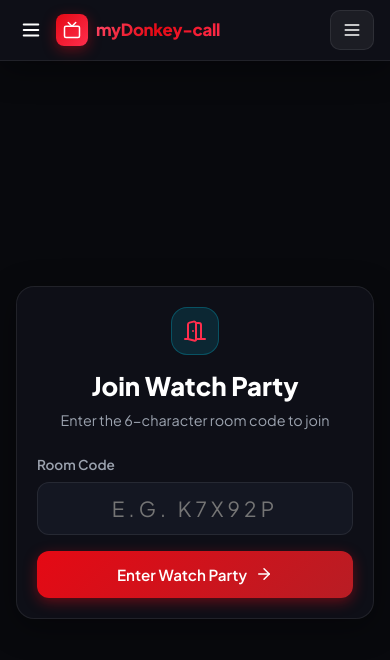
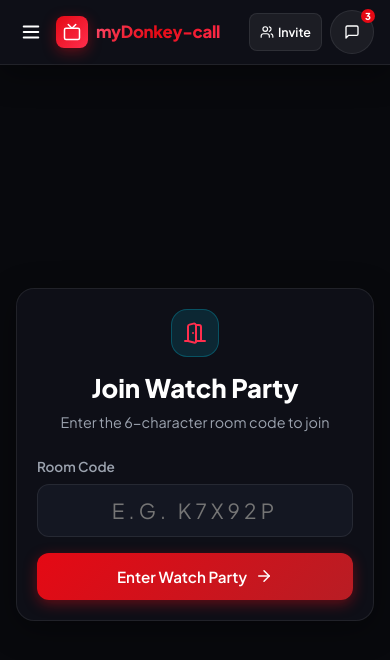
Before and after one commit to divyanshukashyap0/Mydonkey-call, a React (Vite) app in the folder frontend/: page /join in a window 390 px wide. Shown: the top 660 px of the page. Built offline with nearby package versions, Linux system fonts and the light colour scheme; no server answers.

Commit message:
fix: smartphone mobile UI precision correction with single hamburger menu and horizontal WebRTC carousel

```diff
--- a/frontend/src/components/layout/Navbar.tsx
+++ b/frontend/src/components/layout/Navbar.tsx
@@ -1,6 +1,6 @@
 import React, { useState } from 'react';
 import { useNavigate, Link } from 'react-router-dom';
-import { Tv, LogOut, User as UserIcon, Plus, DoorOpen, LogIn, Users, History, Shield, Menu, X, Settings, Lock, Unlock } from 'lucide-react';
+import { Tv, LogOut, User as UserIcon, Plus, DoorOpen, LogIn, Users, History, Shield, Menu, X, Settings, Lock, Unlock, MessageSquare } from 'lucide-react';
 import { useAuthStore } from '../../store/useAuthStore';
 import { useRoomStore } from '../../store/useRoomStore';
 import { getSocket } from '../../services/socket';
@@ -180,21 +180,74 @@ export const Navbar: React.FC<NavbarProps> = ({ onOpenCreateModal, onOpenJoinMod
           )}
         </div>
 
-        {/* Mobile Header Right Bar (Screens < 768px) */}
-        <div className="mobile-nav-toggle" style={{ display: 'flex', alignItems: 'center', gap: '8px' }}>
-          {currentRoom && (
-            <div className="room-code-badge" onClick={() => handleCopyCode(currentRoom.roomCode)} style={{ padding: '4px 10px', fontSize: '0.75rem' }}>
-              <span>{currentRoom.roomCode}</span>
+        {/* Mobile Header Right Bar (Screens < 991px) */}
+        <div className="mobile-header-actions" style={{ display: 'flex', alignItems: 'center', gap: '8px' }}>
+          <button
+            className="btn btn-secondary btn-sm"
+            style={{ padding: '4px 10px', fontSize: '0.78rem', gap: '4px' }}
+            onClick={() => {
+              if (currentRoom) handleCopyCode(currentRoom.roomCode);
+            }}
+          >
+            <Users size={14} />
+            <span>Invite</span>
+          </button>
+
+          <button
+            className="btn btn-secondary btn-icon"
+            style={{ width: '34px', height: '34px', position: 'relative' }}
+            onClick={() => setIsMobileMenuOpen(!isMobileMenuOpen)}
+            title="Room Menu & Chat"
+          >
+            <MessageSquare size={16} />
+            <span
+              style={{
+                position: 'absolute',
+                top: '-2px',
+                right: '-2px',
+                background: 'var(--primary)',
+                color: '#fff',
+                fontSize: '0.6rem',
+                fontWeight: 800,
+                width: '14px',
+                height: '14px',
+                borderRadius: '50%',
+                display: 'flex',
+                alignItems: 'center',
+                justifyContent: 'center',
+              }}
+            >
+              3
+            </span>
+          </button>
+
+          {user && (
+            <div style={{ position: 'relative', display: 'flex', alignItems: 'center' }}>
+              {user.avatarUrl ? (
+                <img
+                  src={user.avatarUrl}
+                  alt={user.displayName}
+                  style={{ width: '32px', height: '32px', borderRadius: '50%', objectFit: 'cover', border: '1.5px solid var(--border-color)' }}
+                />
+              ) : (
+                <div style={{ width: '32px', height: '32px', borderRadius: '50%', background: 'var(--primary)', display: 'flex', alignItems: 'center', justifyContent: 'center' }}>
+                  <UserIcon size={16} color="#fff" />
+                </div>
+              )}
+              <div
+                style={{
+                  position: 'absolute',
+                  bottom: 0,
+                  right: 0,
+                  width: '8px',
+                  height: '8px',
+                  borderRadius: '50%',
+                  background: 'var(--success)',
+                  border: '1.5px solid #000',
+                }}
+              />
             </div>
           )}
-          <button
-            className="btn btn-secondary btn-sm"
-            onClick={() => setIsMobileMenuOpen(!isMobileMenuOpen)}
-            aria-label="Toggle menu"
-            style={{ width: '40px', height: '40px', padding: 0, borderRadius: '10px' }}
-          >
-            {isMobileMenuOpen ? <X size={20} /> : <Menu size={20} />}
-          </button>
         </div>
       </nav>
 
@@ -328,10 +381,12 @@ export const Navbar: React.FC<NavbarProps> = ({ onOpenCreateModal, onOpenJoinMod
         @media (max-width: 991px) {
           .desktop-nav { display: none !important; }
           .mobile-hamburger-btn { display: flex !important; }
+          .mobile-header-actions { display: flex !important; }
         }
         @media (min-width: 992px) {
           .desktop-nav { display: flex !important; }
           .mobile-hamburger-btn { display: none !important; }
+          .mobile-header-actions { display: none !important; }
         }
       `}</style>
 
--- a/frontend/src/components/upload/BackgroundUploadOverlay.tsx
+++ b/frontend/src/components/upload/BackgroundUploadOverlay.tsx
@@ -43,12 +43,12 @@ export const BackgroundUploadOverlay: React.FC<BackgroundUploadOverlayProps> = (
 
   return (
     <div
+      className="upload-overlay-card"
       style={{
         position: 'fixed',
-        bottom: '24px',
-        right: '24px',
+        right: '16px',
         zIndex: 9990,
-        width: '360px',
+        width: 'min(92vw, 360px)',
         background: 'rgba(15, 23, 42, 0.92)',
         backdropFilter: 'blur(16px)',
         border: '1px solid rgba(59, 130, 246, 0.3)',
--- a/frontend/src/pages/RoomPage.tsx
+++ b/frontend/src/pages/RoomPage.tsx
@@ -446,7 +446,7 @@ export const RoomPage: React.FC<RoomPageProps> = ({ roomCode }) => {
       </div>
 
       {/* Top Controls Bar (Ready System + Connection Health + Debug Console) */}
-      <div style={{ padding: '8px 16px 0 16px', display: 'flex', alignItems: 'center', justifyContent: 'space-between', flexWrap: 'wrap', gap: '8px' }}>
+      <div className="desktop-top-controls" style={{ padding: '8px 16px 0 16px', display: 'flex', alignItems: 'center', justifyContent: 'space-between', flexWrap: 'wrap', gap: '8px' }}>
         {currentRoom && user && (
           <ReadySystemBar
             room={currentRoom}
@@ -1105,8 +1105,24 @@ export const RoomPage: React.FC<RoomPageProps> = ({ roomCode }) => {
             flex: none;
           }
           .webrtc-strip {
-            display: none;
+            display: flex !important;
+            width: 100%;
+            overflow-x: auto;
+            scroll-snap-type: x mandatory;
+            padding: 4px 0;
+            gap: 8px;
+            -webkit-overflow-scrolling: touch;
           }
+          .desktop-top-controls {
+            display: none !important;
+          }
+          .mobile-subheader-bar {
+            display: flex !important;
+          }
+        }
+
+        .mobile-subheader-bar {
+          display: none;
         }
 
         /* Tablet Portrait Layout (768px - 1023px) */
--- a/frontend/src/styles/index.css
+++ b/frontend/src/styles/index.css
@@ -366,3 +366,13 @@ body {
     -webkit-overflow-scrolling: touch;
   }
 }
+
+.upload-overlay-card {
+  bottom: 24px;
+}
+
+@media (max-width: 767px) {
+  .upload-overlay-card {
+    bottom: 74px !important;
+  }
+}
```
